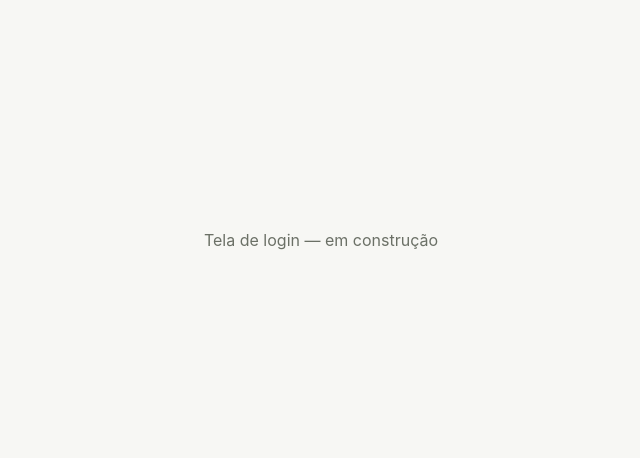
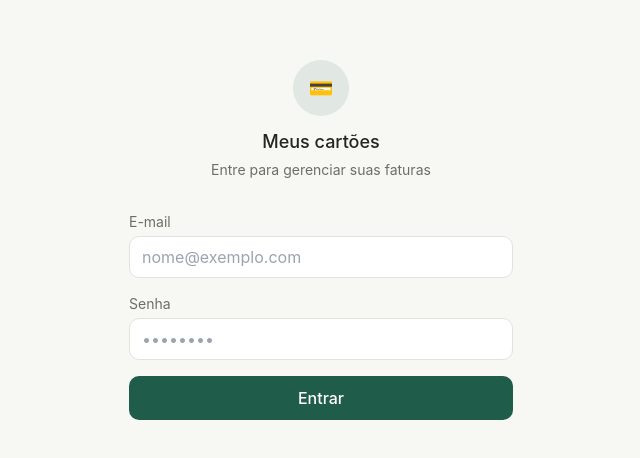
Before and after one commit to GustavoKenji/cc-manager-front, a React (Vite) app: page /login in a window 1280 px wide. Shown: the part 160-618 px from the top of the page, without its empty margins (319-959 px from the left). Built offline with nearby package versions, Linux system fonts and the light colour scheme; no server answers.

Commit message:
feat(login): update login & dashboard pages

```diff
--- a/src/App.tsx
+++ b/src/App.tsx
@@ -1,16 +1,34 @@
 import { BrowserRouter, Route, Routes } from 'react-router-dom';
+import PrivateRoute from './components/PrivateRoute';
+import { AuthProvider } from './context/AuthContext';
 import CardDetail from './pages/CardDetail';
 import Dashboard from './pages/Dashboard';
 import Login from './pages/Login';
 
 export default function App() {
   return (
-    <BrowserRouter>
-      <Routes>
-        <Route path="/login" element={<Login />} />
-        <Route path="/" element={<Dashboard />} />
-        <Route path="/cards/:cardId" element={<CardDetail />} />
-      </Routes>
-    </BrowserRouter>
+    <AuthProvider>
+      <BrowserRouter>
+        <Routes>
+          <Route path="/login" element={<Login />} />
+          <Route
+            path="/"
+            element={
+              <PrivateRoute>
+                <Dashboard />
+              </PrivateRoute>
+            }
+          />
+          <Route
+            path="/cards/:cardId"
+            element={
+              <PrivateRoute>
+                <CardDetail />
+              </PrivateRoute>
+            }
+          />
+        </Routes>
+      </BrowserRouter>
+    </AuthProvider>
   );
 }
--- a/src/pages/Dashboard.tsx
+++ b/src/pages/Dashboard.tsx
@@ -1,6 +1,16 @@
+import { useAuth } from '../context/AuthContext';
+
 export default function Dashboard() {
+  const { user, logout } = useAuth();
+
   return (
     <div className="min-h-screen p-4">
+      <div className="mb-4 flex items-center justify-between">
+        <p className="text-sm text-muted">Logado como {user?.email}</p>
+        <button onClick={() => logout()} className="text-sm text-primary">
+          Sair
+        </button>
+      </div>
       <p className="text-muted">Lista de cartões — em construção</p>
     </div>
   );
--- a/src/pages/Login.tsx
+++ b/src/pages/Login.tsx
@@ -1,7 +1,90 @@
+import { FormEvent, useState } from 'react';
+import { Navigate, useNavigate } from 'react-router-dom';
+import { useAuth } from '../context/AuthContext';
+
 export default function Login() {
+  const { user, login } = useAuth();
+  const navigate = useNavigate();
+  const [email, setEmail] = useState('');
+  const [password, setPassword] = useState('');
+  const [error, setError] = useState<string | null>(null);
+  const [submitting, setSubmitting] = useState(false);
+
+  // Se já tem sessão ativa, nem mostra o formulário.
+  if (user) {
+    return <Navigate to="/" replace />;
+  }
+
+  async function handleSubmit(event: FormEvent) {
+    event.preventDefault();
+    setError(null);
+    setSubmitting(true);
+
+    try {
+      await login(email, password);
+      navigate('/');
+    } catch {
+      setError('E-mail ou senha inválidos');
+    } finally {
+      setSubmitting(false);
+    }
+  }
+
   return (
-    <div className="flex min-h-screen items-center justify-center">
-      <p className="text-muted">Tela de login — em construção</p>
+    <div className="flex min-h-screen items-center justify-center px-6">
+      <form onSubmit={handleSubmit} className="w-full max-w-sm">
+        <div className="mb-8 text-center">
+          <div className="mx-auto mb-3 flex h-14 w-14 items-center justify-center rounded-full bg-primary/10">
+            <span className="text-xl" aria-hidden="true">
+              💳
+            </span>
+          </div>
+          <h1 className="text-lg font-medium">Meus cartões</h1>
+          <p className="mt-1 text-sm text-muted">Entre para gerenciar suas faturas</p>
+        </div>
+
+        <label className="mb-1 block text-sm text-muted" htmlFor="email">
+          E-mail
+        </label>
+        <input
+          id="email"
+          type="email"
+          required
+          autoComplete="email"
+          value={email}
+          onChange={(e) => setEmail(e.target.value)}
+          className="mb-4 w-full rounded border border-line bg-surface px-3 py-2 outline-none focus:border-primary"
+          placeholder="nome@exemplo.com"
+        />
+
+        <label className="mb-1 block text-sm text-muted" htmlFor="password">
+          Senha
+        </label>
+        <input
+          id="password"
+          type="password"
+          required
+          autoComplete="current-password"
+          value={password}
+          onChange={(e) => setPassword(e.target.value)}
+          className="mb-4 w-full rounded border border-line bg-surface px-3 py-2 outline-none focus:border-primary"
+          placeholder="••••••••"
+        />
+
+        {error && (
+          <p role="alert" className="mb-4 text-sm text-danger">
+            {error}
+          </p>
+        )}
+
+        <button
+          type="submit"
+          disabled={submitting}
+          className="w-full rounded bg-primary py-2.5 font-medium text-white transition hover:bg-primary-hover disabled:opacity-60"
+        >
+          {submitting ? 'Entrando…' : 'Entrar'}
+        </button>
+      </form>
     </div>
   );
 }
```
